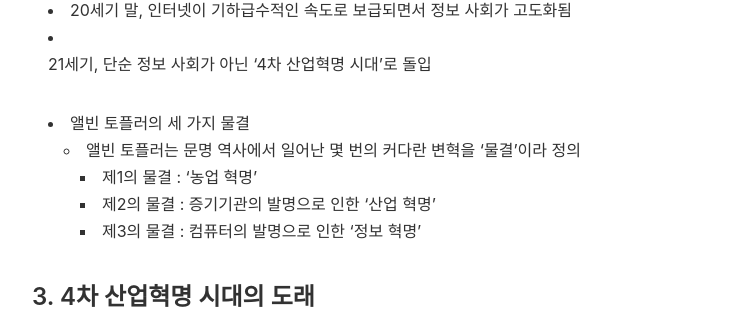
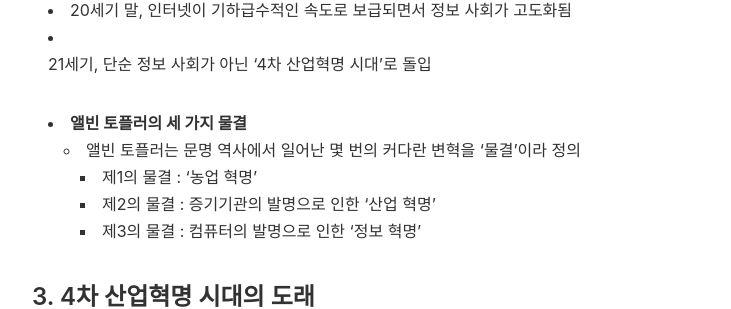
Before and after one commit to Jiyoun-Yoo/jiyoun-yoo.github.io, a Jekyll site: the page built from _posts/ComputerScience/2020-10-10-computer-science.markdown, in a window 1280 px wide. Shown: the part 651-960 px from the top of the page, without its empty margins (274-1005 px from the left). Built offline with Jekyll 4.4.1, drawn with Linux system fonts in a browser that asks for light colours; comment, search, counter and statistics services are not loaded.

```diff
--- a/_posts/ComputerScience/2020-10-10-computer-science.markdown
+++ b/_posts/ComputerScience/2020-10-10-computer-science.markdown
@@ -20,7 +20,7 @@ tags: [computer, computerscience, programming]
 - 20세기 말, 인터넷이 기하급수적인 속도로 보급되면서 정보 사회가 고도화됨
 - 21세기, 단순 정보 사회가 아닌 '4차 산업혁명 시대'로 돌입
 
-- 앨빈 토플러의 세 가지 물결
+- **앨빈 토플러의 세 가지 물결**
   - 앨빈 토플러는 문명 역사에서 일어난 몇 번의 커다란 변혁을 '물결'이라 정의
     - 제1의 물결 : '농업 혁명'
     - 제2의 물결 : 증기기관의 발명으로 인한 '산업 혁명'
```
